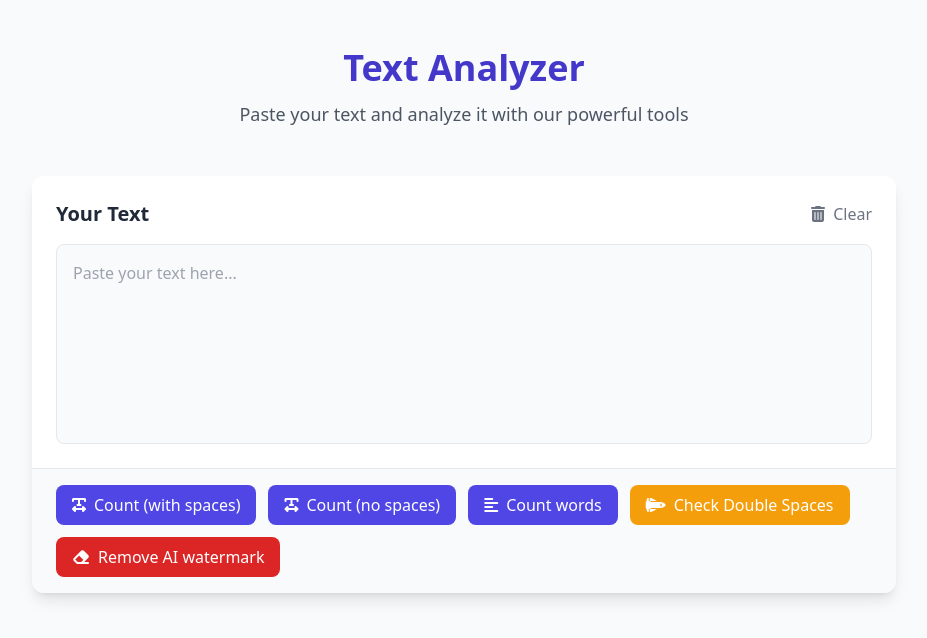
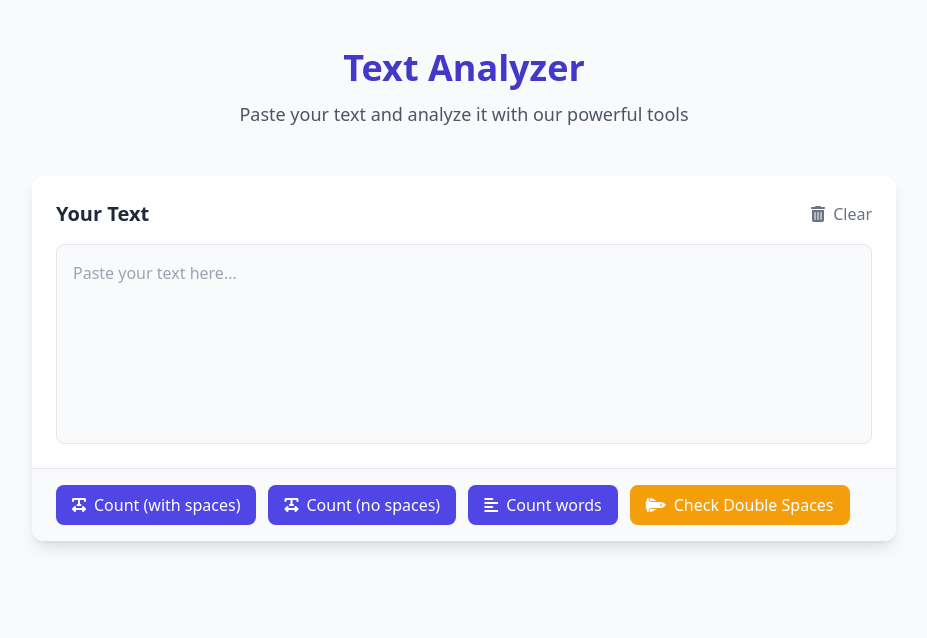
Before and after one commit to dyaphel/Text-Analyzer, a React (Vite) app: page / in a window 1280 px wide. Shown: the top 638 px of the page, without its empty margins (176-1103 px from the left). Built offline with nearby package versions, Linux system fonts and the light colour scheme.

Commit message:
watermarks commented

```diff
--- a/src/components/ActionButtons/MainActionButton.jsx
+++ b/src/components/ActionButtons/MainActionButton.jsx
@@ -1,7 +1,7 @@
 import CountWithSpaces from './CountWithSpaces';
 import CountWithoutSpaces from './CountWithoutSpaces';
 import CountWords from './CountWords';
-import RemoveWatermark from './RemoveWatermark';
+//import RemoveWatermark from './RemoveWatermark';
 import DoubleSpaces from './DoubleSpaces';
 
 const ActionButtons = ({ text, showResult, setCleanText, setShowCleanText }) => {
@@ -20,12 +20,12 @@ const ActionButtons = ({ text, showResult, setCleanText, setShowCleanText }) =>
         />
       </div>
 
-      <RemoveWatermark
+      {/* <RemoveWatermark
         text={text}
         showResult={showResult}
         setCleanText={setCleanText}
         setShowCleanText={setShowCleanText}
-      />
+      /> */}
     </div>
   );
 };
```
